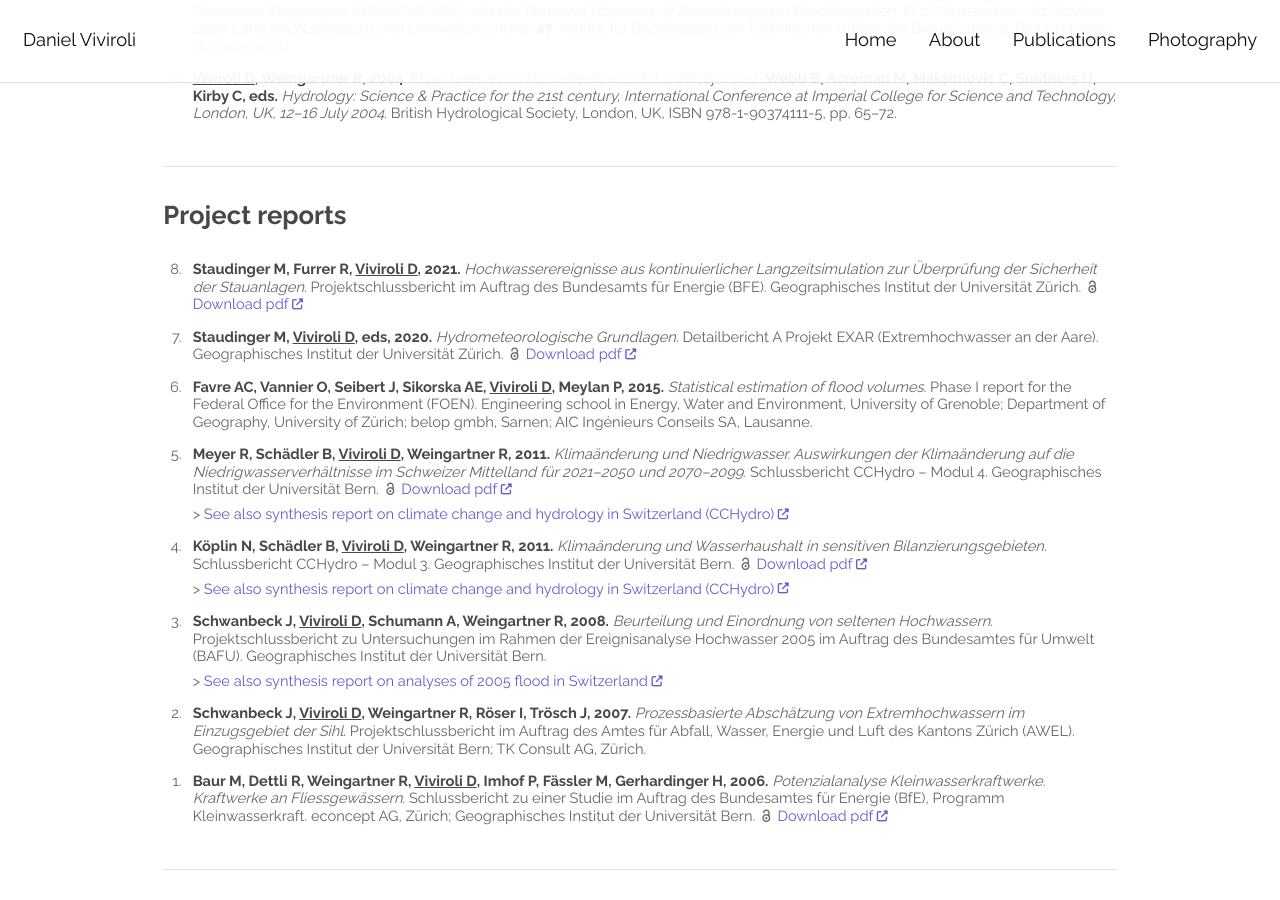
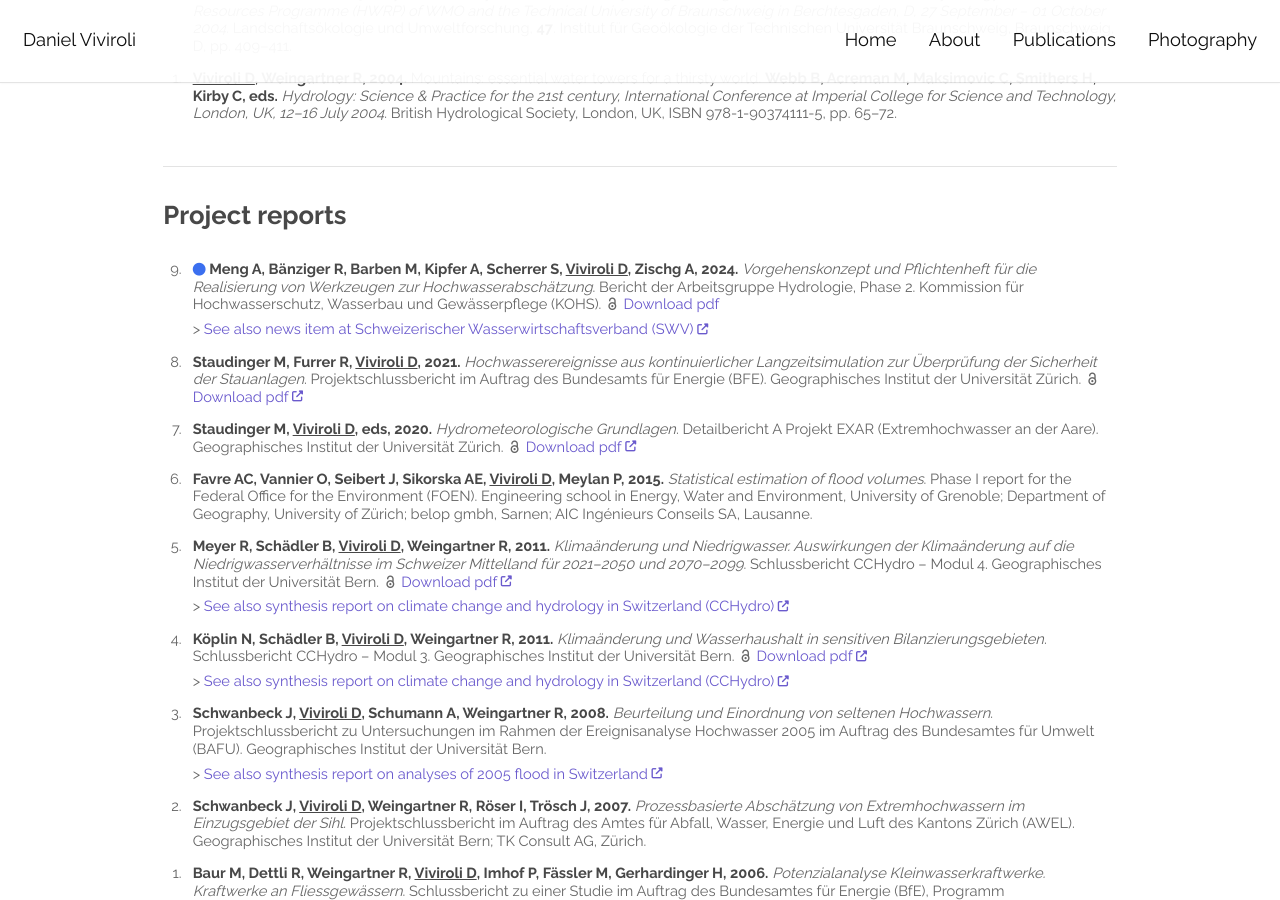
Before and after one commit to dviviroli/dviviroli.github.io, a Jekyll site: the page built from publications.html, in a window 1280 px wide and 900 px high, scrolled down 7794 px. Built offline with Jekyll 4.4.1, drawn with Linux system fonts in a browser that asks for light colours; some web fonts are replaced; a script that is not in the unit is left out; comment, search, counter and statistics services are not loaded.

Commit message:
content update

```diff
--- a/_data/publications_project-reports.yml
+++ b/_data/publications_project-reports.yml
@@ -1,3 +1,16 @@
+- authors: Meng A, Bänziger R, Barben M, Kipfer A, Scherrer S, Viviroli D, Zischg A
+  year: 2024
+  title: "Vorgehenskonzept und Pflichtenheft für die Realisierung von Werkzeugen zur Hochwasserabschätzung"
+  report: Bericht der Arbeitsgruppe Hydrologie, Phase 2
+  institution: Kommission für Hochwasserschutz, Wasserbau und Gewässerpflege (KOHS)
+  links:
+  - url: "https://www.swv.ch/detail/vorgehenskonzept-pflichtenheft-fuer-die-realisierung-von-werkzeugen-zur-hochwasserabschaetzung"
+    text: See also news item at Schweizerischer Wasserwirtschaftsverband (SWV)
+    external: Y
+  openaccess: Y
+  pdf: https://www.swv.ch/fileadmin/user_upload/site/PDF/SWV_intern/KOHS_Hydrologie_Vorgehenskonzept-Pflichtenheft_241217.pdf
+  new: Y
+
 - authors: Staudinger M, Furrer R, Viviroli D
   year: 2021
   title: Hochwasserereignisse aus kontinuierlicher Langzeitsimulation zur Überprüfung der Sicherheit der Stauanlagen
```
